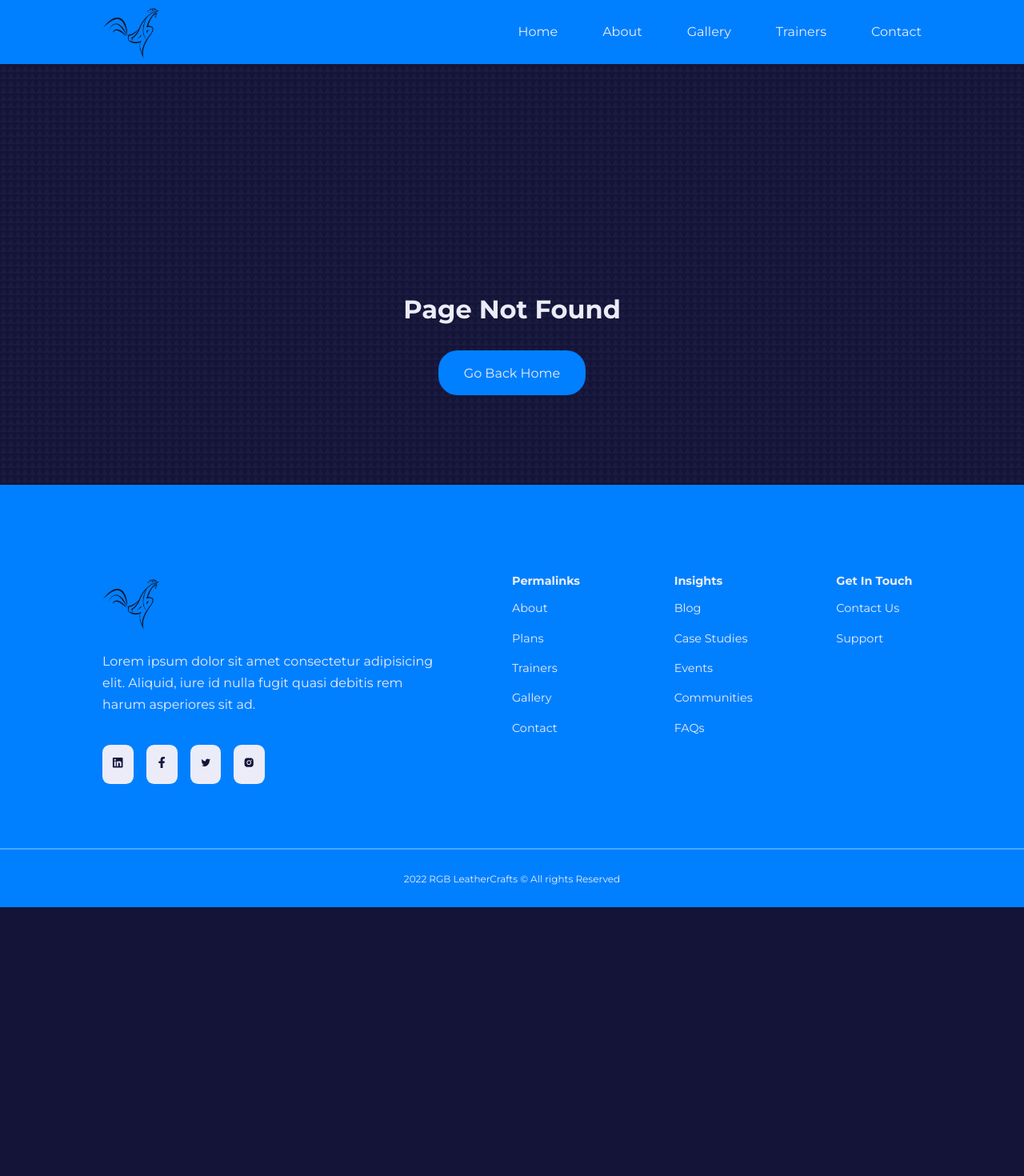
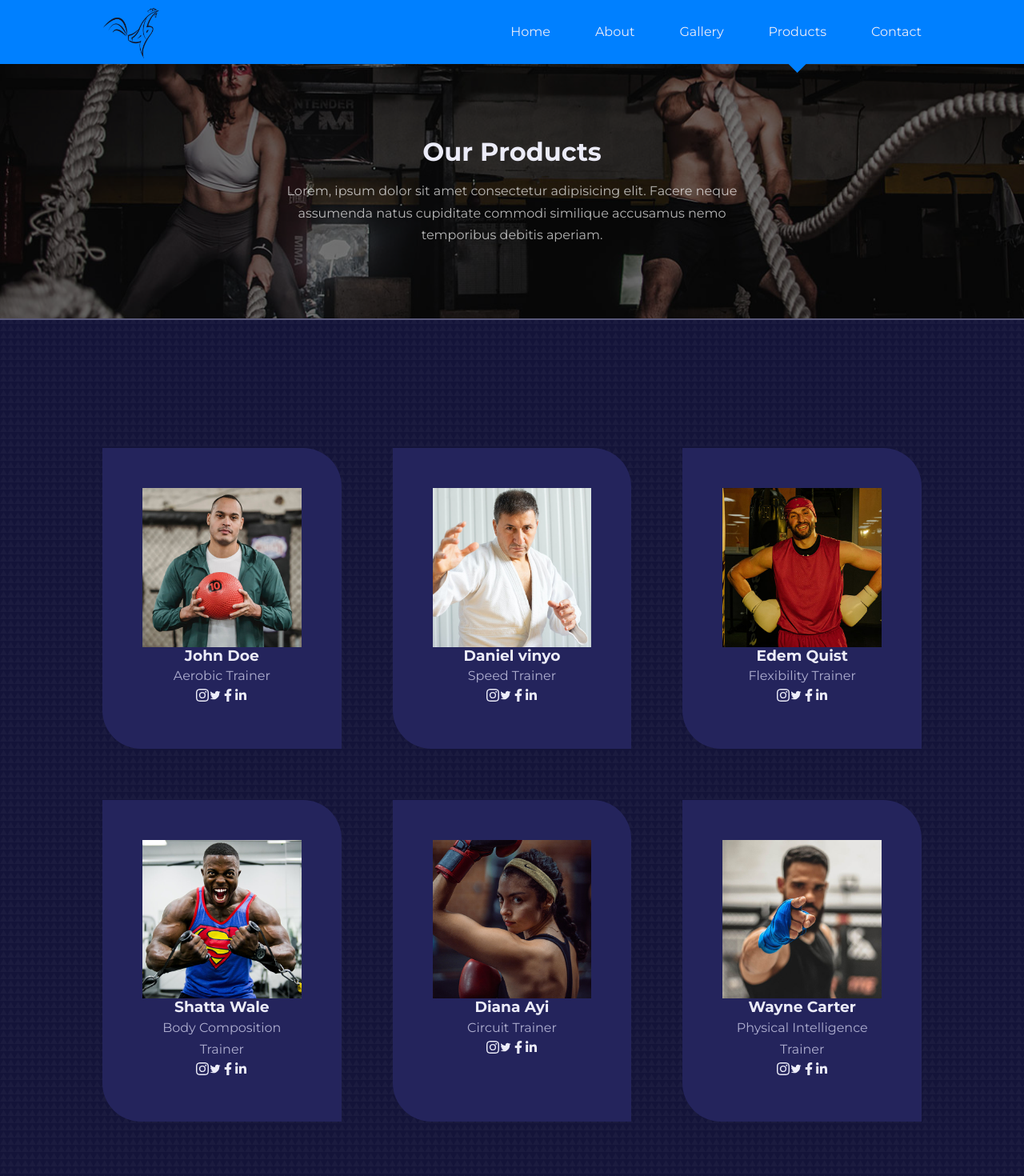
Before and after one commit to kodesand/React-website, a React (Vite) app: page /products in a window 1280 px wide. Shown: the top 1470 px of the page at 80% size. Before the commit the page ends 1134 px from the top, so only its background shows below. Built offline with nearby package versions, Linux system fonts and the light colour scheme.

Commit message:
change logo and products on nav

```diff
--- a/src/App.jsx
+++ b/src/App.jsx
@@ -5,7 +5,7 @@ import About from './pages/about/About'
 import Contact from './pages/contact/Contact'
 import Gallery from './pages/gallery/Gallery'
 // import Plans from './pages/plans/Plans'
-import Trainers from './pages/trainers/Trainers'
+import Products from './pages/products/Products'
 import NotFound from './pages/notFound/NotFound'
 import Navbar from './components/navbar'
 import Footer from '@/components/Footer'
@@ -20,7 +20,7 @@ const App = () => {
         <Route path='contact' element={<Contact />} />
         <Route path='gallery' element={<Gallery />} />
         {/* <Route path='plans' element={<Plans />} /> */}
-        <Route path='trainers' element={<Trainers />} />
+        <Route path='products' element={<Products />} />
         <Route path='*' element={<NotFound />} />
       </Routes>
       <Footer />
--- a/src/components/Trainer/index.jsx
+++ b/src/components/Product/index.jsx
@@ -2,15 +2,15 @@ import Card from '@/UI/card'
 
 import './style.css'
 
-const Trainer = ({ image, name, job, socials }) => {
+const Product = ({ image, name, job, socials }) => {
   return (
-    <Card className='trainer'>
-      <div className='trainer__img'>
+    <Card className='product'>
+      <div className='product__img'>
         <img src={image} alt={name} />
       </div>
       <h3>{name}</h3>
       <p>{job}</p>
-      <div className='trainer__socials'>
+      <div className='product__socials'>
         {socials.map(({ icon, link }, index) => {
           return (
             <a key={index} href={link} target='_blank' rel='noreffer noopener'>
@@ -23,4 +23,4 @@ const Trainer = ({ image, name, job, socials }) => {
   )
 }
 
-export default Trainer
+export default Product
--- a/src/components/navbar/data.js
+++ b/src/components/navbar/data.js
@@ -16,8 +16,8 @@ export const links = [
   //   path: '/plans',
   // },
   {
-    name: 'Trainers',
-    path: '/trainers',
+    name: 'Products',
+    path: '/products',
   },
   {
     name: 'Contact',
--- a/src/pages/trainers/Trainers.jsx
+++ b/src/pages/products/Products.jsx
@@ -4,23 +4,23 @@ import { FaFacebookF, FaLinkedinIn } from 'react-icons/fa'
 
 import Header from '@/components/Header'
 import HeaderImage from '/images/header_bg_5.jpg'
-import trainers from './data.js'
-import './trainers.css'
-import Trainer from '@/components/Trainer'
+import products from './data.js'
+import './products.css'
+import Product from '@/components/Product'
 
-const Trainers = () => {
+const Products = () => {
   return (
     <>
-      <Header title='Our Trainers' image={HeaderImage}>
+      <Header title='Our Products' image={HeaderImage}>
         Lorem, ipsum dolor sit amet consectetur adipisicing elit. Facere neque
         assumenda natus cupiditate commodi similique accusamus nemo temporibus
         debitis aperiam.
       </Header>
-      <section className='trainers'>
-        <div className='container trainers__container'>
-          {trainers.map(({ id, image, name, job, socials }) => {
+      <section className='products'>
+        <div className='container products__container'>
+          {products.map(({ id, image, name, job, socials }) => {
             return (
-              <Trainer
+              <Product
                 key={id}
                 image={image}
                 name={name}
@@ -31,7 +31,7 @@ const Trainers = () => {
                   { icon: <FaFacebookF />, link: socials[2] },
                   { icon: <FaLinkedinIn />, link: socials[3] },
                 ]}
-              ></Trainer>
+              ></Product>
             )
           })}
         </div>
@@ -40,4 +40,4 @@ const Trainers = () => {
   )
 }
 
-export default Trainers
+export default Products
--- a/src/pages/trainers/trainers.css
+++ b/src/pages/products/products.css
@@ -1,11 +1,11 @@
-.trainers__container {
+.products__container {
   display: grid;
   grid-template-columns: repeat(3, 1fr);
   gap: 4rem;
 }
 /* media queries (medium screen) */
 @media screen and (max-width: 1024px) {
-  .trainers__container {
+  .products__container {
     grid-template-columns: 1fr 1fr;
     gap: 2.5rem;
   }
@@ -13,11 +13,11 @@
 
 /* media queries (small screen) */
 @media screen and (max-width: 600px) {
-  .trainers__container {
+  .products__container {
     grid-template-columns: 1fr;
     gap: 2rem;
   }
-  .card.trainer {
+  .card.product {
     width: 90%;
     margin-inline: auto;
   }
```
Also changed, not shown: src/components/Product/style.css (renamed from src/components/Trainer/style.css), src/pages/products/data.js (renamed from src/pages/trainers/data.js).
